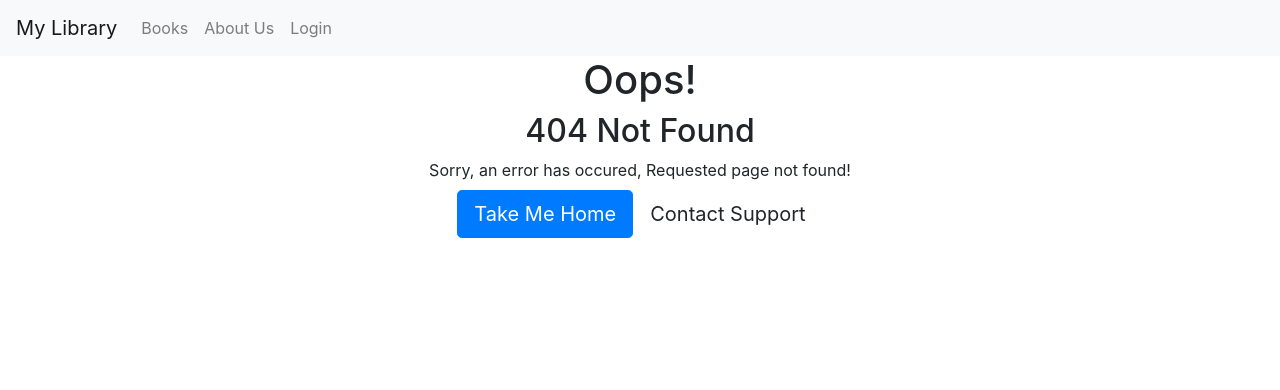
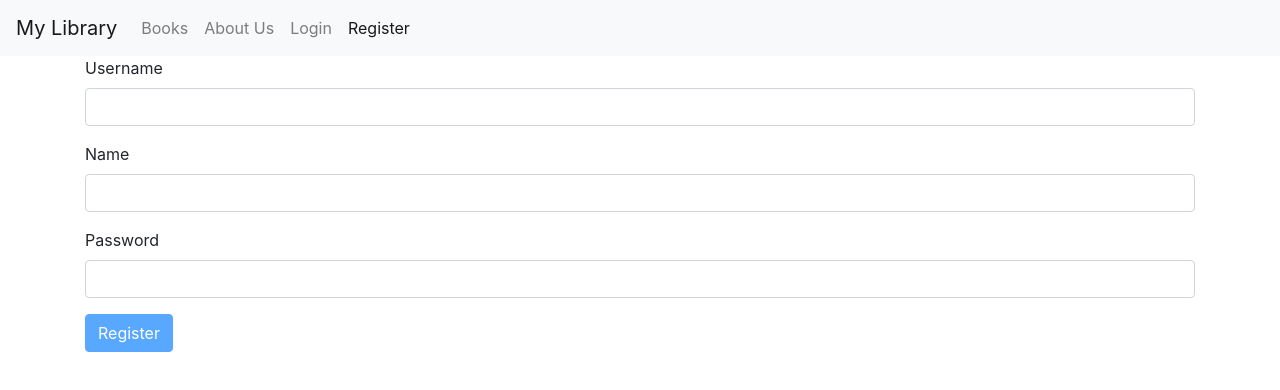
Before and after one commit to sajjad1112ali/simple-react-apps, a React (Create React App) app: page /register in a window 1280 px wide. Before the commit this address led to /not-found. Shown: the top 390 px of the page. Built offline with nearby package versions, Linux system fonts and the light colour scheme.

Commit message:
Added register route

```diff
--- a/src/App.js
+++ b/src/App.js
@@ -7,6 +7,7 @@ import NavBar from "./components/navBar";
 import "./App.css";
 import BookDetails from "./components/books/bookDetails";
 import LoginForm from "./components/loginForm";
+import RegisterForm from "./components/registerForm";
 
 class App extends Component {
   render() {
@@ -16,6 +17,7 @@ class App extends Component {
         <main className="container">
           <Switch>
             <Route path="/login" component={LoginForm}></Route>
+            <Route path="/register" component={RegisterForm}></Route>
             <Route path="/books/:id" component={BookDetails}></Route>
             <Route path="/books" component={BooksList}></Route>
             <Route path="/about-us" component={AboutUs}></Route>
--- /dev/null
+++ b/src/components/books/common/form.jsx
@@ -0,0 +1,83 @@
+import React, { Component } from "react";
+import Input from "./input";
+
+import Joi from "joi-browser";
+
+export class Form extends Component {
+  state = {
+    data: {},
+    errors: {},
+  };
+
+  validateProperty = ({ name, value }) => {
+    const obj = { [name]: value };
+    const schema = { [name]: this.schema[name] };
+    const { error } = Joi.validate(obj, schema);
+    return error ? error.details[0].message : null;
+  };
+  validate = () => {
+    const options = {
+      abortEarly: false,
+    };
+    const { error } = Joi.validate(this.state.data, this.schema, options);
+    if (!error) return null;
+
+    const errors = {};
+    for (let item of error.details) {
+      errors[item.path[0]] = item.message;
+    }
+    return errors;
+  };
+  //Form submit event
+  handleSubmit = (e) => {
+    e.preventDefault();
+    const errors = this.validate();
+    this.setState({ errors: errors || {} });
+    if (errors) return;
+
+    this.doSubmit();
+  };
+
+  // Input change event
+  handleChange = ({ currentTarget: input }) => {
+    const data = { ...this.state.data };
+    const errors = { ...this.state.errors };
+    const errorMessage = this.validateProperty(input);
+    if (errorMessage) {
+      errors[input.name] = errorMessage;
+    } else {
+      delete errors[input.name];
+    }
+    data[input.name] = input.value;
+    this.setState({ data, errors });
+  };
+  // Render form button
+  renderButton = (label) => {
+    return (
+      <button
+        type="submit"
+        disabled={this.validate()}
+        className="btn btn-primary"
+      >
+        {label}
+      </button>
+    );
+  };
+  // Render form input
+  renderInput = (name, type = "text", label) => {
+    const { data, errors } = this.state;
+
+    return (
+      <Input
+        name={name}
+        type={type}
+        label={label}
+        value={data[name]}
+        onChange={this.handleChange}
+        error={errors[name]}
+      />
+    );
+  };
+}
+
+export default Form;
--- a/src/components/books/common/input.jsx
+++ b/src/components/books/common/input.jsx
@@ -1,19 +1,12 @@
 import React from "react";
 
-const Input = ({ name, type, label, value, error, onChange }) => {
+const Input = ({ name, label, error, ...rest }) => {
   return (
     <div className="mb-3">
       <label htmlFor={name} className="form-label">
         {label}
       </label>
-      <input
-        type={type}
-        className="form-control"
-        id={name}
-        name={name}
-        value={value}
-        onChange={onChange}
-      />
+      <input {...rest} className="form-control" id={name} name={name} />
       <div className="text-danger"> {error}</div>
     </div>
   );
--- a/src/components/loginForm.jsx
+++ b/src/components/loginForm.jsx
@@ -1,88 +1,30 @@
 import React, { Component } from "react";
-import Input from "./books/common/input";
-export default class LoginForm extends Component {
+import Joi from "joi-browser";
+import Form from "./books/common/form";
+export default class LoginForm extends Form {
   state = {
-    account: { username: "", password: "" },
+    data: { username: "", password: "" },
     errors: { username: "", password: "" },
   };
 
   schema = {
-    username: Joi.string().required(),
-    password: Joi.string().required(),
-  };
-  // Input change event
-  handleChange = ({ currentTarget: input }) => {
-    const account = { ...this.state.account };
-    const errors = { ...this.state.errors };
-    const errorMessage = this.validateProperty(input);
-    if (errorMessage) {
-      errors[input.name] = errorMessage;
-    } else {
-      delete errors[input.name];
-    }
-    account[input.name] = input.value;
-    this.setState({ account, errors });
+    username: Joi.string().required().label("Username"),
+    password: Joi.string().required().label("Password"),
   };
 
-  validateProperty = ({ name, value }) => {
-    if (name === "username") {
-      if (value.trim() === "") {
-        return "User name is required";
-      }
-    }
-    if (name === "password") {
-      if (value.trim() === "") {
-        return "Password is required";
-      }
-    }
-  };
-  validate = () => {
-    const errors = {};
-    const { account } = this.state;
-    if (account.username.trim() === "") {
-      errors.username = "Username is required";
-    }
-    if (account.password.trim() === "") {
-      errors.password = "Password is required";
-    }
-    return Object.keys(errors).length === 0 ? null : errors;
+  doSubmit = (e) => {
+    console.log("Submitted");
+    console.log("Submitted");
   };
 
-  //FOrm submit event
-  handleSubmit = (e) => {
-    e.preventDefault();
-    const errors = this.validate();
-    this.setState({ errors: errors || {} });
-    if (errors) return;
-    console.log("Submitted");
-  };
   render() {
-    const { account, errors } = this.state;
     return (
       <div>
         <form onSubmit={this.handleSubmit}>
-          <Input
-            name="username"
-            type="email"
-            label="User Name"
-            value={account.username}
-            onChange={this.handleChange}
-            autoFocus="true"
-            error={errors.username}
-          />
+          {this.renderInput("username", "email", "User name")}
+          {this.renderInput("password", "password", "Password")}
 
-          <Input
-            name="password"
-            type="password"
-            label="Password"
-            value={account.password}
-            onChange={this.handleChange}
-            error={errors.password}
-          />
-
-          <button type="submit" className="btn btn-primary">
-            Submit
-          </button>
+          {this.renderButton("Login")}
         </form>
       </div>
     );
--- a/src/components/navBar.jsx
+++ b/src/components/navBar.jsx
@@ -29,6 +29,9 @@ const NavBar = () => {
           <NavLink className="nav-item nav-link" to="/login">
             Login
           </NavLink>
+          <NavLink className="nav-item nav-link" to="/register">
+            Register
+          </NavLink>
         </ul>
       </div>
     </nav>
--- /dev/null
+++ b/src/components/registerForm.jsx
@@ -0,0 +1,34 @@
+import React, { Component } from "react";
+import Joi from "joi-browser";
+import Form from "./books/common/form";
+export default class RegisterForm extends Form {
+  state = {
+    data: { username: "", password: "", name: "" },
+    errors: {},
+  };
+
+  schema = {
+    username: Joi.string().required().email().label("Username"),
+    name: Joi.string().required().label("Name"),
+    password: Joi.string().required().min(5).label("Password"),
+  };
+
+  doSubmit = (e) => {
+    console.log("Submitted");
+    console.log("Submitted");
+  };
+
+  render() {
+    return (
+      <div>
+        <form onSubmit={this.handleSubmit}>
+          {this.renderInput("username", "email", "Username")}
+          {this.renderInput("name", "text", "Name")}
+          {this.renderInput("password", "password", "Password")}
+
+          {this.renderButton("Register")}
+        </form>
+      </div>
+    );
+  }
+}
```
Also changed, not shown: 1 other file (tests, documents, lock files or other folders).
